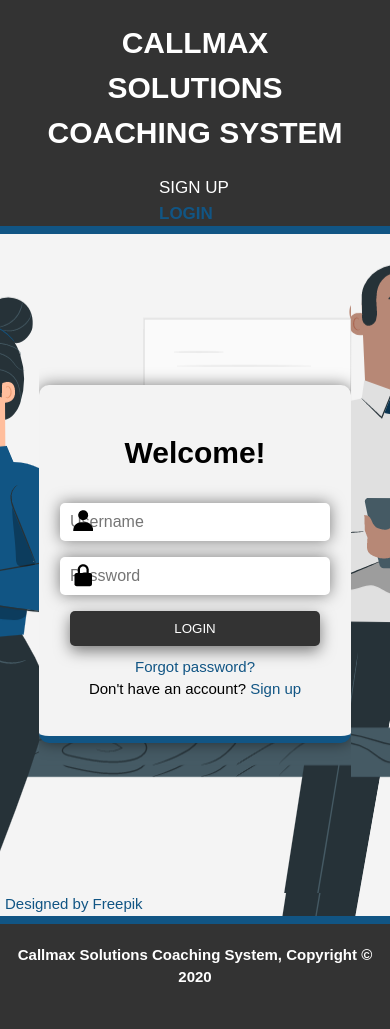
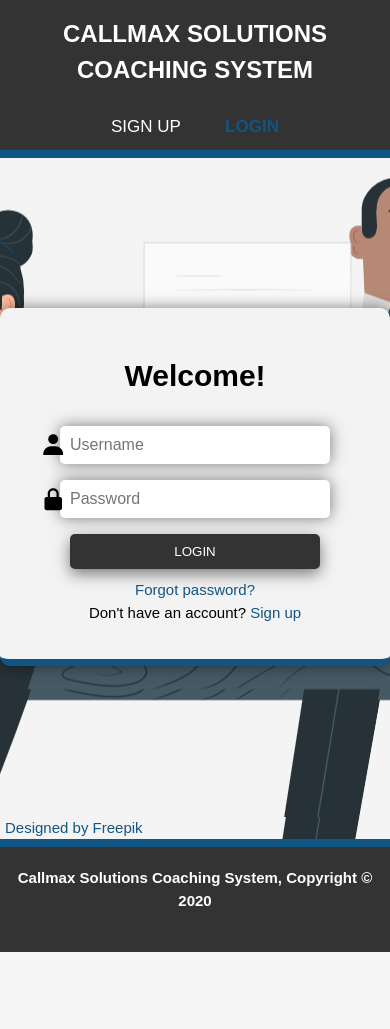
Before and after one commit to lncmchl3/Callmax_Coaching, a PHP site: page /callmaxcoaching/ in a window 390 px wide. After the commit the page ends 952 px from the top, so only its background shows below. Run offline with PHP 8.4, Linux system fonts and the light colour scheme.

Commit message:
latest draft for @media queries response

```diff
--- a/css/html-style.css
+++ b/css/html-style.css
@@ -188,6 +188,7 @@ header a:hover {
 .loginbox {
   height: 78.1vh;
   width: 100%;
+  margin: auto;
   display: flex;
   justify-content: center;
   align-items: center;
@@ -1058,13 +1059,42 @@ footer {
     text-transform: uppercase;
     float: none;
     text-align: center;
+    font-size: 12px;
   }
 
   header li {
     float: none;
     display: inline;
     padding: 0 20px 0 20px;
-    margin-top: 25px;
-    margin-left: 100px;
+  }
+
+  header nav {
+    display: flex;
+    justify-content: center;
+    align-items: center;
+    padding: 10px 0;
+  }
+
+  .loginbox {
+    /* height: 78.1vh; */
+    min-height: calc(96.7vh - 85.19px - 89.88px);
   }
 }
+
+@media(max-width: 1080px) {
+  .grid-box1 {
+    grid-template-columns: 1fr;
+  }
+
+  .grid-box2 {
+    grid-template-columns: 1fr;
+  }
+
+  .grid-box3 {
+    grid-template-columns: 1fr;
+  }
+
+  .regbox select {
+    width: 100%;
+  }
+}
--- a/index.php
+++ b/index.php
@@ -33,7 +33,7 @@
         ?>
 
       <div class="login-container">
-        <div class="container">
+
 
 
           <div class="loginbox">
@@ -96,8 +96,6 @@
             </div>
             <!-- end of loginbox -->
 
-          </div>
-          <!-- end of container -->
 
           <div id="freepik">
               <a href="https://stories.freepik.com/work">Designed by Freepik</a>
```
